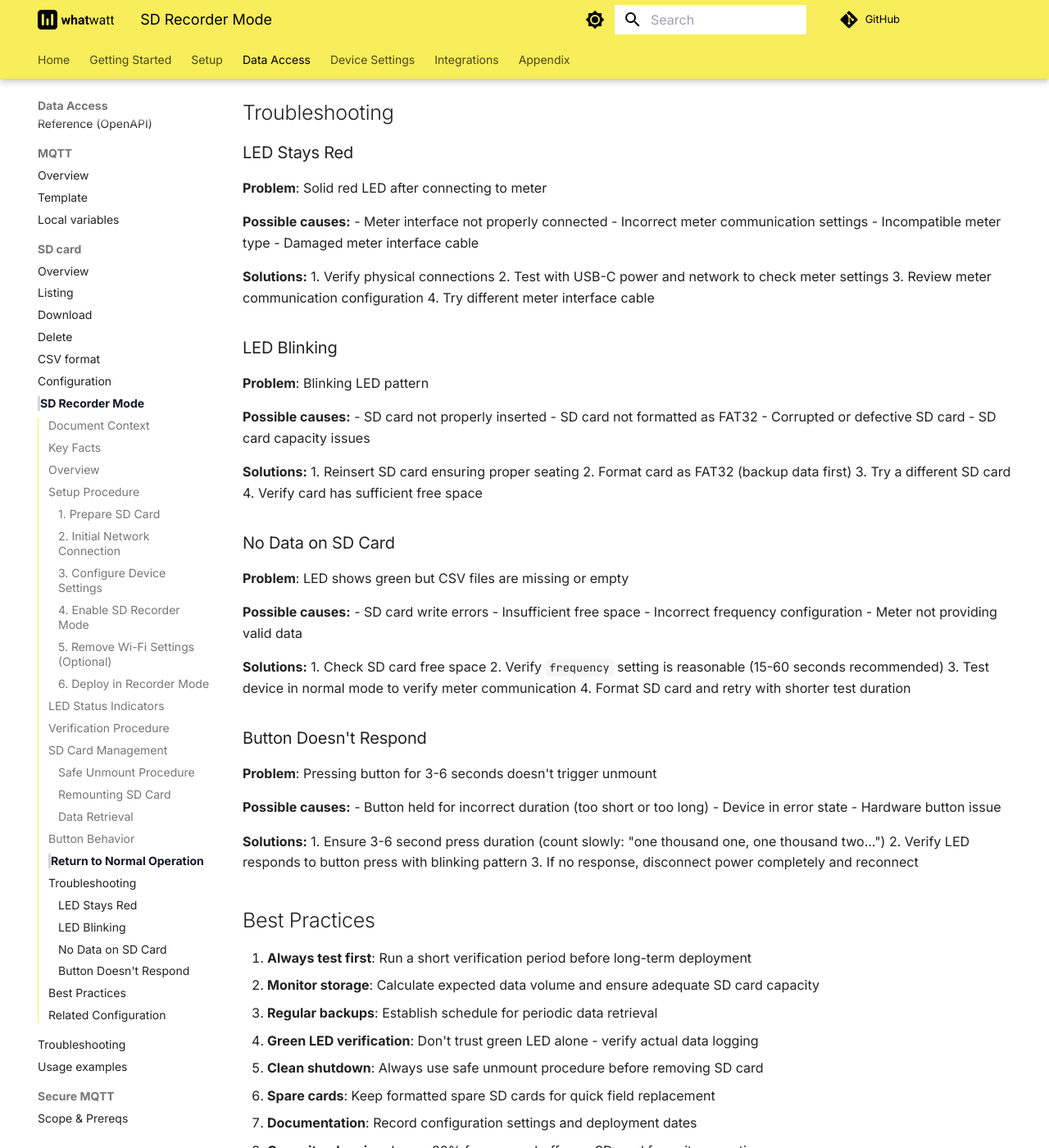
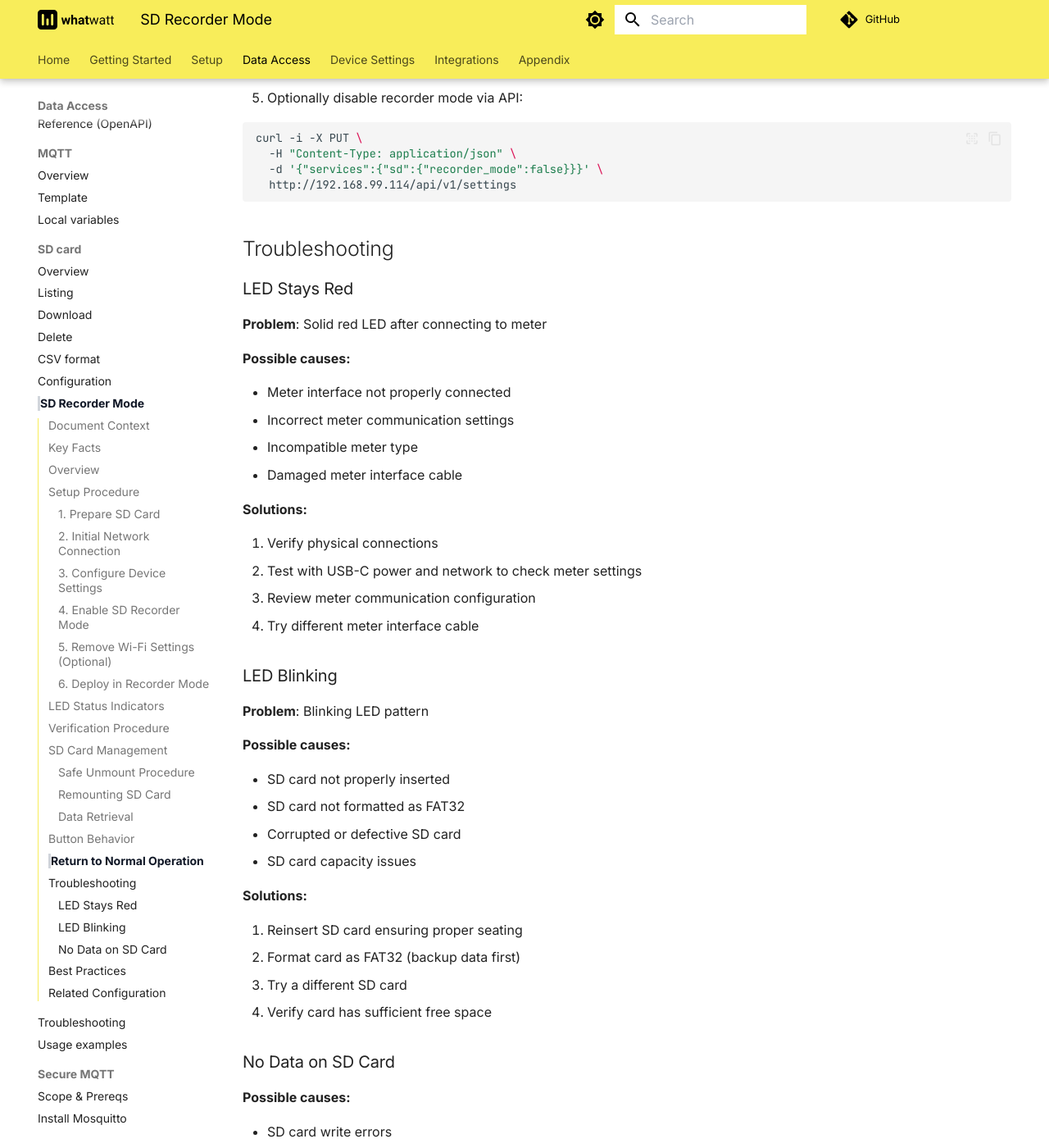
Before and after one commit to whatwatt-ch/whatwatt-go-documentation, an MkDocs documentation site: the page built from docs/50-settings/sdcard/recorder-mode.md, in a window 1280 px wide and 1400 px high, scrolled down 5676 px. Shown: the whole window at 82% size. Built offline with MkDocs 1.6.1 and Material for MkDocs 9.7.7, drawn with Linux system fonts in a browser that asks for light colours; some of the changed text lies outside the part shown.

Commit message:
Refine SD Recorder Mode documentation
- Remove time synchronization from setup steps (not required)
- Simplify configuration parameter descriptions
- Improve formatting of option lists and procedures
- Streamline troubleshooting sections
- Remove redundant problem descriptions
- Consolidate button behavior troubleshooting

````diff
--- a/docs/50-settings/sdcard/recorder-mode.md
+++ b/docs/50-settings/sdcard/recorder-mode.md
@@ -100,9 +99,11 @@ curl -i -X PUT \
 If the device was connected via Wi-Fi, clear the Wi-Fi configuration to ensure it doesn't attempt reconnection:
 
 **Via WebUI:**
+
 - Navigate to **Reset WiFi Settings**
 
 **Via REST API:**
+
 ```bash
 curl -i -X DELETE http://192.168.99.114/api/v1/wifi/sta/settings
 ```
@@ -159,11 +160,13 @@ To remove the SD card without waiting for device shutdown:
 
 After removing the card, to remount it:
 
-**Option 1: Automatic remount**
+#### Option 1: Automatic remount
+
 1. Insert the SD card back into the slot
 2. Wait for automatic detection and mounting
 
-**Option 2: Manual remount trigger**
+#### Option 2: Manual remount trigger
+
 1. Insert the SD card
 2. Press and hold the button for 3-6 seconds
 3. Device will attempt to mount the card immediately
@@ -217,12 +220,14 @@ curl -i -X PUT \
 **Problem**: Solid red LED after connecting to meter
 
 **Possible causes:**
+
 - Meter interface not properly connected
 - Incorrect meter communication settings
 - Incompatible meter type
 - Damaged meter interface cable
 
 **Solutions:**
+
 1. Verify physical connections
 2. Test with USB-C power and network to check meter settings
 3. Review meter communication configuration
@@ -233,12 +238,14 @@ curl -i -X PUT \
 **Problem**: Blinking LED pattern
 
 **Possible causes:**
+
 - SD card not properly inserted
 - SD card not formatted as FAT32
 - Corrupted or defective SD card
 - SD card capacity issues
 
 **Solutions:**
+
 1. Reinsert SD card ensuring proper seating
 2. Format card as FAT32 (backup data first)
 3. Try a different SD card
@@ -246,30 +253,25 @@ curl -i -X PUT \
 
 ### No Data on SD Card
 
-**Problem**: LED shows green but CSV files are missing or empty
+**Possible causes:**
 
-**Possible causes:**
 - SD card write errors
 - Insufficient free space
 - Incorrect frequency configuration
-- Meter not providing valid data
 
 **Solutions:**
+
 1. Check SD card free space
 2. Verify `frequency` setting is reasonable (15-60 seconds recommended)
 3. Test device in normal mode to verify meter communication
 4. Format SD card and retry with shorter test duration
 
-### Button Doesn't Respond
+**Possible causes:**
 
-**Problem**: Pressing button for 3-6 seconds doesn't trigger unmount
-
-**Possible causes:**
 - Button held for incorrect duration (too short or too long)
-- Device in error state
-- Hardware button issue
 
 **Solutions:**
+
 1. Ensure 3-6 second press duration (count slowly: "one thousand one, one thousand two...")
 2. Verify LED responds to button press with blinking pattern
 3. If no response, disconnect power completely and reconnect
````
Also changed, not shown: other parts of docs/50-settings/sdcard/recorder-mode.md (+1 -2 lines).
